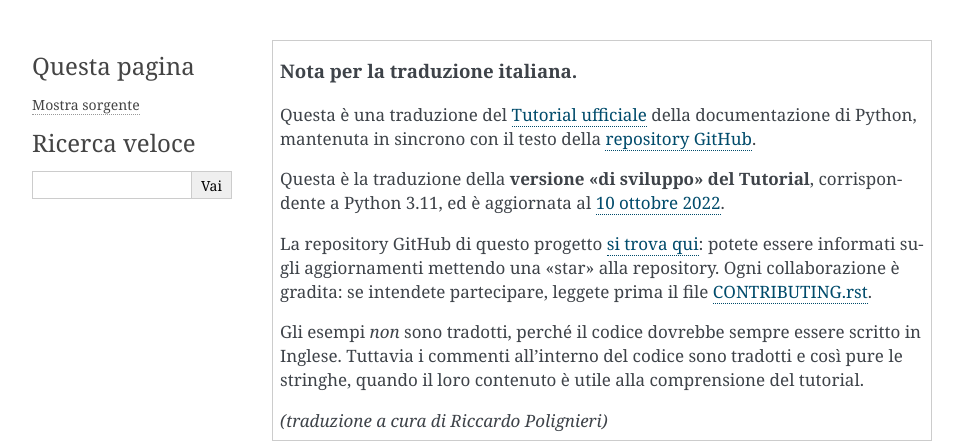
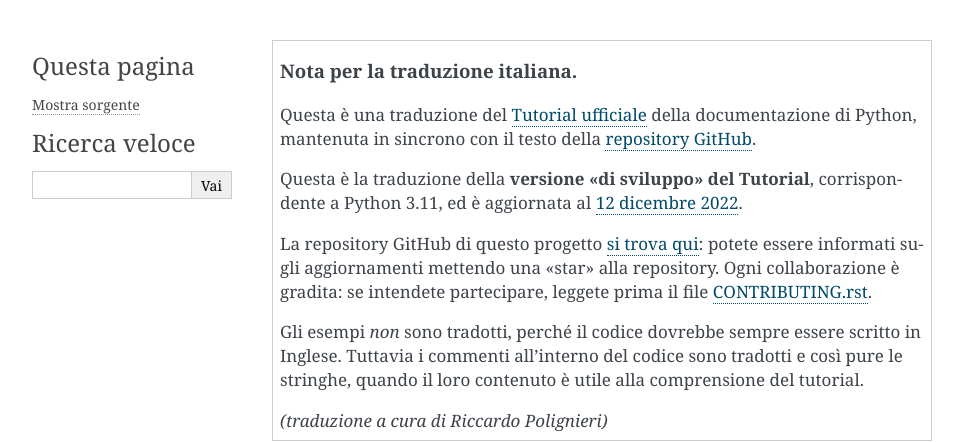
Before and after one commit to ricpol/pytutorial-it, a Sphinx documentation site: the page built from tutorial/source/appetite.rst, in a window 1280 px wide and 900 px high. Shown: the top 442 px of the window, without its empty margins (148-1111 px from the left). Built offline with Sphinx 7.4.7, drawn with Linux system fonts in a browser that asks for light colours.

Commit message:
sync up to 71b0326

```diff
--- a/tutorial/source/appetite.rst
+++ b/tutorial/source/appetite.rst
@@ -8,7 +8,7 @@
 
     Questa è la traduzione della **versione "di sviluppo" del Tutorial**,
     corrispondente a Python 3.11, ed è aggiornata al
-    `10 ottobre 2022 <https://github.com/python/cpython/commits/main/Doc/tutorial>`_.
+    `12 dicembre 2022 <https://github.com/python/cpython/commits/main/Doc/tutorial>`_.
 
     La repository GitHub di questo progetto
     `si trova qui <https://github.com/ricpol/pytutorial-it>`_:
--- a/tutorial/source/classes.rst
+++ b/tutorial/source/classes.rst
@@ -139,7 +139,7 @@ o quattro *scope* annidati, i cui *namespace* sono direttamente accessibili:
   che contiene i nomi predefiniti.
 
 Se un nome è dichiarato *global*, allora tutti i riferimenti a questo puntano
-direttamente allo *scope* intermedio che contiene i nomi globali del moduli.
+direttamente al penultimo *scope*, che contiene i nomi globali del moduli.
 Per ri-collegare variabili che si trovano fuori dallo *scope* più interno,
 potete usare l'istruzione :keyword:`nonlocal`. Se dichiarata *nonlocal*, una
 variabile è di sola lettura: tentare di scrivere in questa variabile non farà
--- a/tutorial/source/controlflow.rst
+++ b/tutorial/source/controlflow.rst
@@ -859,8 +859,9 @@ Tuttavia, se usiamo il segno ``/`` per specificare i parametri solo
 posizionali, allora diventa possibile usare ``name`` come parametro
 posizionale e allo stesso tempo mettere ``'name'`` tra gli argomenti keyword::
 
-    def foo(name, /, **kwds):
-        return 'name' in kwds
+    >>> def foo(name, /, **kwds):
+    ...     return 'name' in kwds
+    ...
     >>> foo(1, **{'name': 2})
     True
 
--- a/tutorial/source/datastructures.rst
+++ b/tutorial/source/datastructures.rst
@@ -115,7 +115,7 @@ Un esempio che utilizza molti metodi delle liste::
 
 Avrete notato che i metodi come ``insert``, ``remove`` o ``sort``, che
 modificano soltanto la lista, non hanno valore di ritorno -- ovvero,
-restituiscono il ``None`` di default. [1]_  Questo è un principio di design
+restituiscono il ``None`` di default. [#]_  Questo è un principio di design
 che vale per tutte le strutture-dati mutabili in Python.
 
 Un'altra cosa da osservare è che non tutti i dati possono essere ordinati o
@@ -733,6 +733,6 @@ non fornisce un ordinamento arbitrario, ma emette invece un'eccezione
 
    .. rubric:: Note
 
-.. [1] Altri linguaggi preferiscono restituire l'oggetto mutato, cosa che
+.. [#] Altri linguaggi preferiscono restituire l'oggetto mutato, cosa che
    consente il concatenamento dei metodi, per esempio
    ``d->insert("a")->remove("b")->sort();``.
--- a/tutorial/source/interpreter.rst
+++ b/tutorial/source/interpreter.rst
@@ -54,7 +54,7 @@ Un altro modo di avviare l'interprete è ``python -c command [arg] ...``, che
 esegue l'istruzione (o le istruzioni) in *command*, analogamente all'opzione
 :option:`-c` della shell. Siccome le istruzioni Python di solito comprendono
 spazi o altri caratteri speciali della shell, è consigliabile racchiudere
-*command* tra apici singoli.
+*command* tra apici.
 
 Alcuni moduli Python possono essere eseguiti come script. Si possono invocare
 con ``python -m module [arg] ...``, che esegue il file *module* come se ne
```
